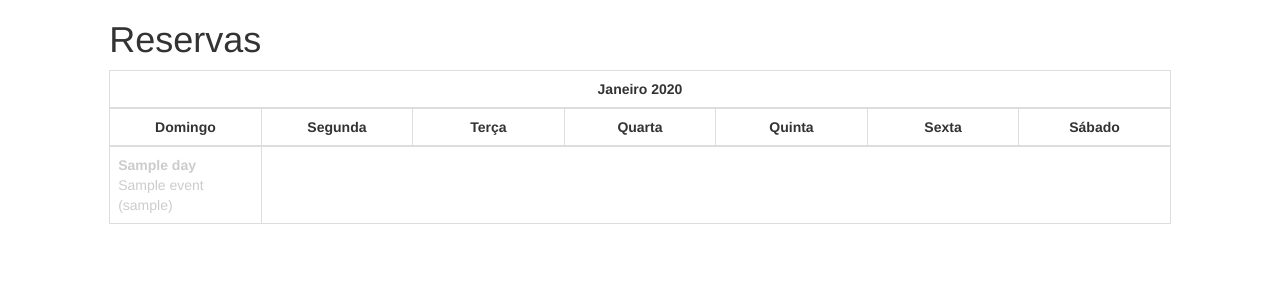
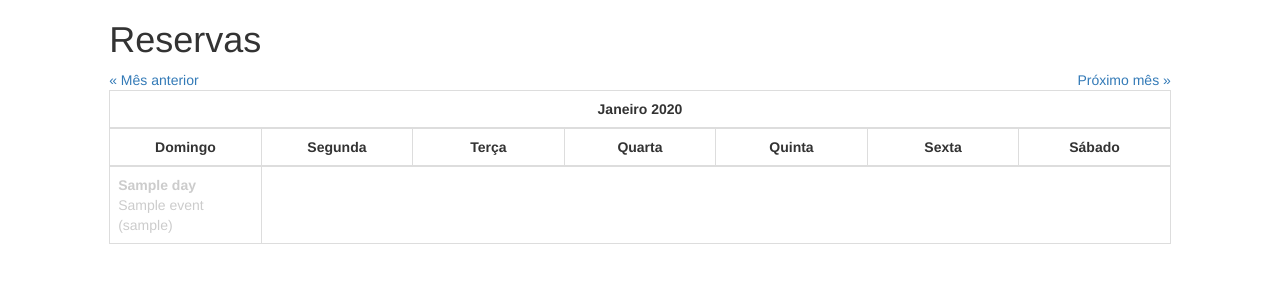
Before and after one commit to cuducos/hangouts-django-ajax, a Django app: template django_ajax/bookings/templates/bookings/bookings_list.html in a window 1280 px wide. Shown: the top 300 px of the page. Run offline with Django 3.2, Linux system fonts and the light colour scheme; the template is opened without the code that fills it: most values are stand-ins (such as "Sample title", 1, 10 or a date in 2020); parts of the project's set-up code (start-up, migrations or seed data) failed here and were passed over; some libraries are stand-ins or nearby versions.

Commit message:
Add navigation links

```diff
--- a/django_ajax/bookings/templates/bookings/bookings_list.html
+++ b/django_ajax/bookings/templates/bookings/bookings_list.html
@@ -16,8 +16,21 @@
 
     <div class="row">
       <div class="col-md-10 col-md-offset-1">
+        <h1>Reservas</h1>
+      </div>
+    </div>
 
-        <h1>Reservas</h1>
+    <div class="row">
+      <div class="col-md-5 col-md-offset-1">
+        <a href="{% url 'booking:date' year=previous.year month=previous.month %}">« Mês anterior</a>
+      </div>
+      <div class="col-md-5 text-right">
+        <a href="{% url 'booking:date' year=next.year month=next.month %}">Próximo mês »</a>
+      </div>
+    </div>
+
+    <div class="row">
+      <div class="col-md-10 col-md-offset-1">
 
         <table class="table table-bordered">
 
--- a/django_ajax/bookings/views.py
+++ b/django_ajax/bookings/views.py
@@ -1,5 +1,5 @@
 from calendar import Calendar
-from datetime import date
+from datetime import date, timedelta
 
 from django.http import Http404
 from django.shortcuts import render
@@ -28,7 +28,9 @@ def list_date(request, year, month):
 
     context = {
         'selected_date': selected_date,
-        'calendar': tuple(_calendar(selected_date))
+        'calendar': tuple(_calendar(selected_date)),
+        'next': selected_date + timedelta(days=31),
+        'previous': selected_date - timedelta(days=1)
     }
 
     return render(request, 'bookings/bookings_list.html', context)
```
